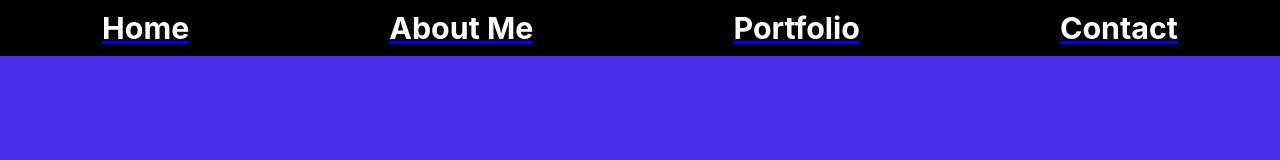
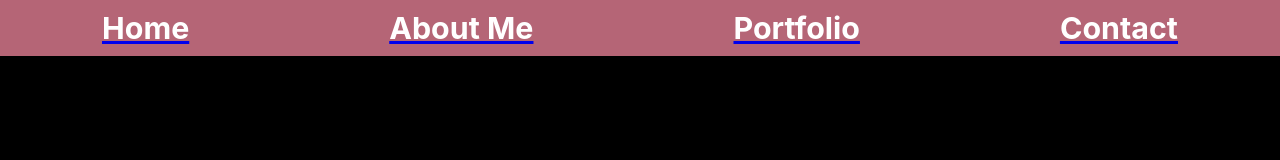
Before and after one commit to hiboabd/personal_website, a React (Create React App) app in the folder my-app/: page / in a window 1280 px wide. Shown: the top 160 px of the page. Built offline with nearby package versions, Linux system fonts and the light colour scheme.

Commit message:
Changed background colour and added hover effect

```diff
--- a/my-app/src/App.css
+++ b/my-app/src/App.css
@@ -3,7 +3,7 @@
   padding: 0;
 }
 body{
-  background-color: #4A2FED;
+  background-color: #000000;
   min-height: 100vh;
   display: flex;
   flex-direction: column;
@@ -29,7 +29,6 @@ h3{
 
 .navbar{
   overflow: hidden;
-  background-color: #000000;
   position: fixed; /* Set the navbar to fixed position */
   top: 0; /* Position the navbar at the top of the page */
   width: 100%; /* Full width */
@@ -46,6 +45,17 @@ h3{
   padding-left: 100px;
   padding-right: 100px;
 }
+
+/* Add a background color on mouse-over */
+.navbar:hover {
+  background-color: #B56576;
+}
+
+/* Style the current/active link */
+.navbar.active {
+  background-color: #4CAF50;
+}
+
 
 .home-text {
   display: flex;
```
